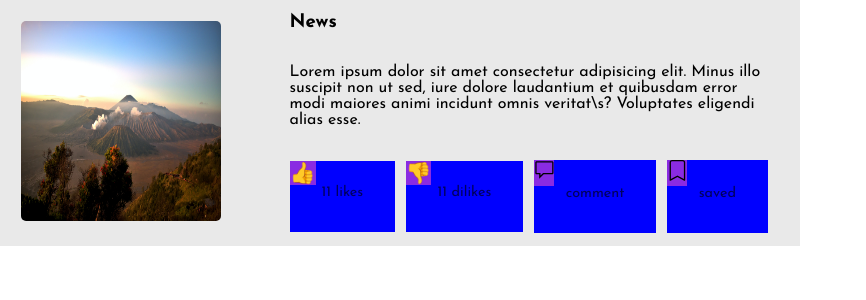
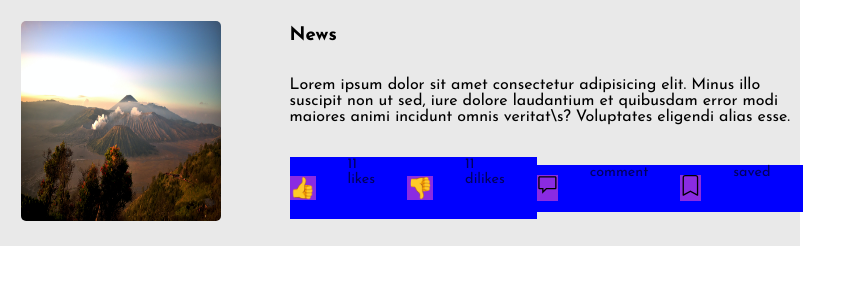
Before and after one commit to esmaelmoh/blog-mern-frontend, a React (Create React App) app: page / in a window 1280 px wide. Shown: the top 300 px of the page, without its empty margins (0-866 px from the left). Built offline with nearby package versions, Linux system fonts and the light colour scheme.

Commit message:
regular commit180

```diff
--- a/src/components/Post/Post.css
+++ b/src/components/Post/Post.css
@@ -34,10 +34,10 @@
     padding: 0 2rem
 }
 .content-container ul .btn-wrapper{
-    /* display: flex; */
+    display: flex;
     background-color: blue;
     /* justify-content: center; */
-    /* align-items: center; */
+    align-items: center;
 }
 .content-container ul .btn-wrapper button{
     font-size: 1.3rem;
```
Also changed, not shown: 1 other file (tests, documents, lock files or other folders).
